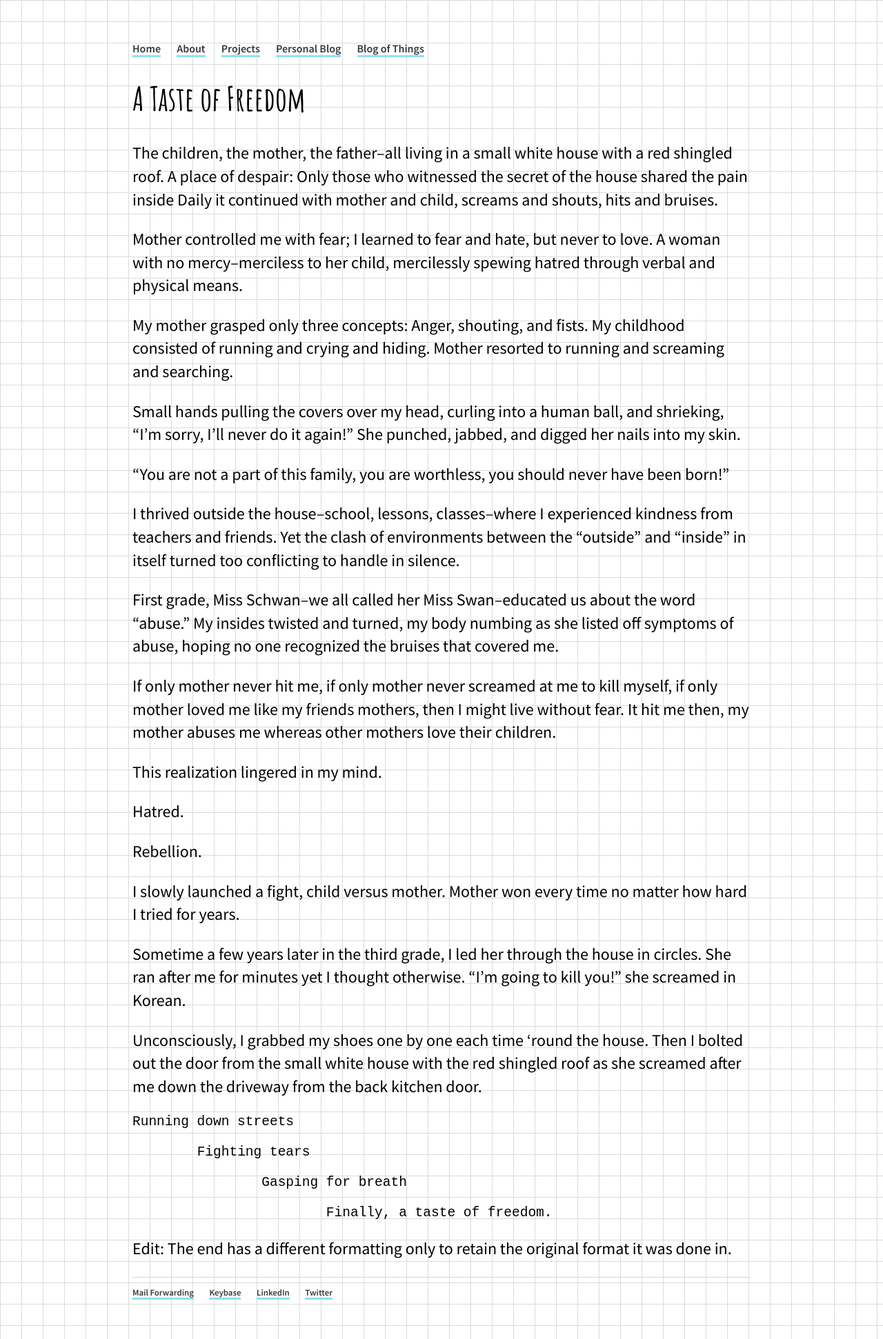
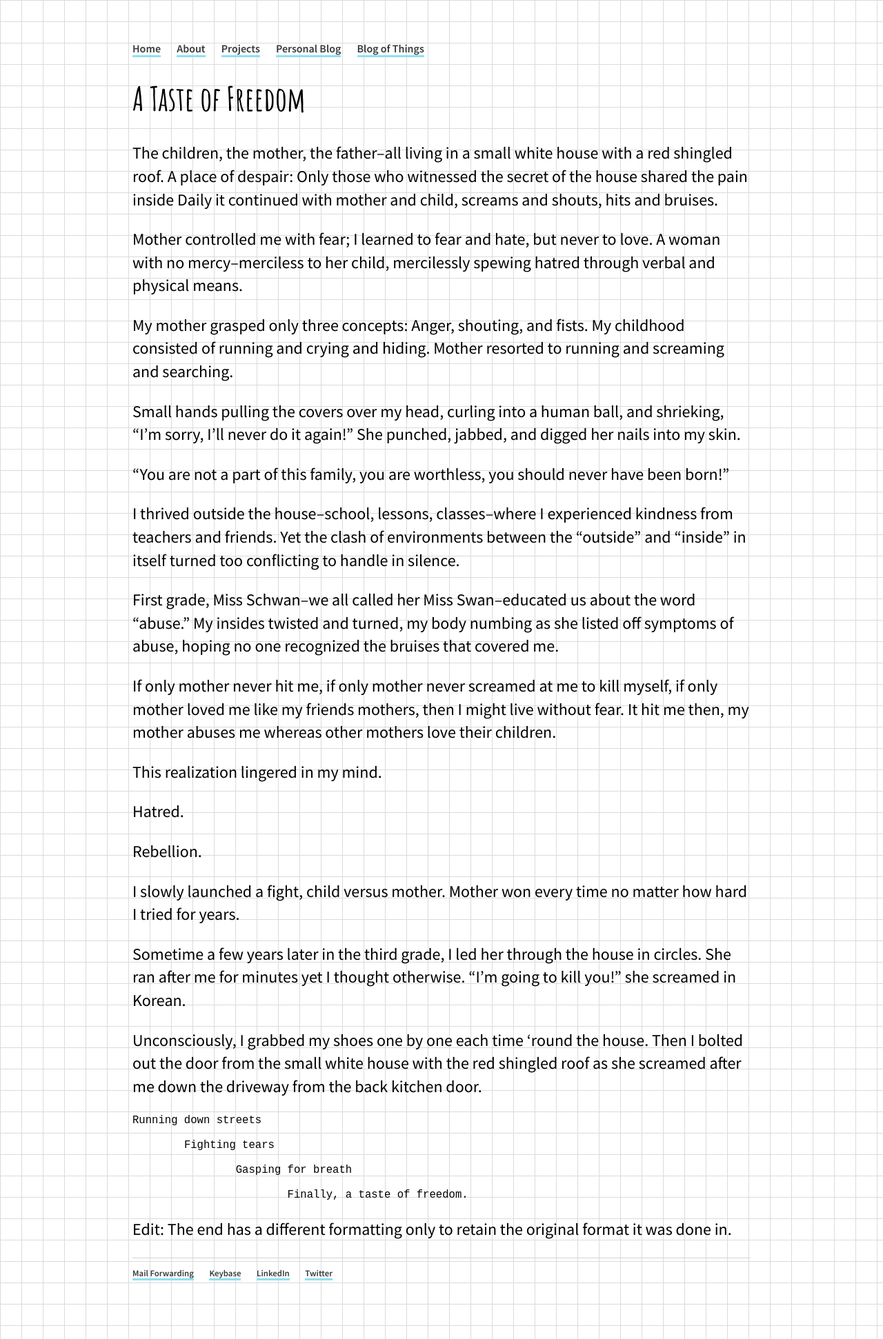
Before and after one commit to Avizc/avizc.github.io, a Jekyll site: the page built from files/a-taste-of-freedom.md, in a window 1280 px wide. Shown: the whole page at 69% size. Built offline with Jekyll 4.4.1, drawn with Linux system fonts in a browser that asks for light colours; our own code applies the rules of GitHub Pages for plain Markdown files.

Commit message:
Update styling on code

```diff
--- a/css/main.css
+++ b/css/main.css
@@ -86,6 +86,9 @@ blockquote {
   line-height: 1.2em;
 }
 code{
-  font-size: 1.5em;
+  font-size: 1.2em;
   max-width: 100%;
 }
+pre{
+    overflow-x: auto;
+}
```
Also changed, not shown: _posts/2018-05-17-aboard-the-gi-train.md (+2 -2 lines).
